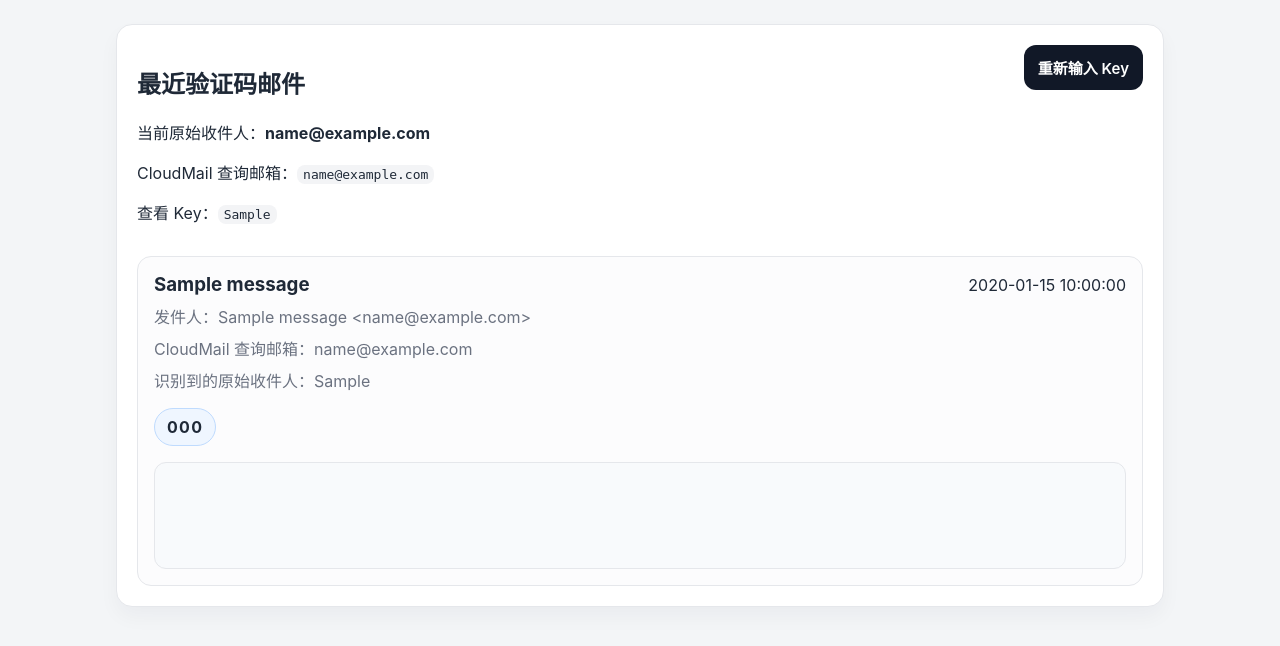
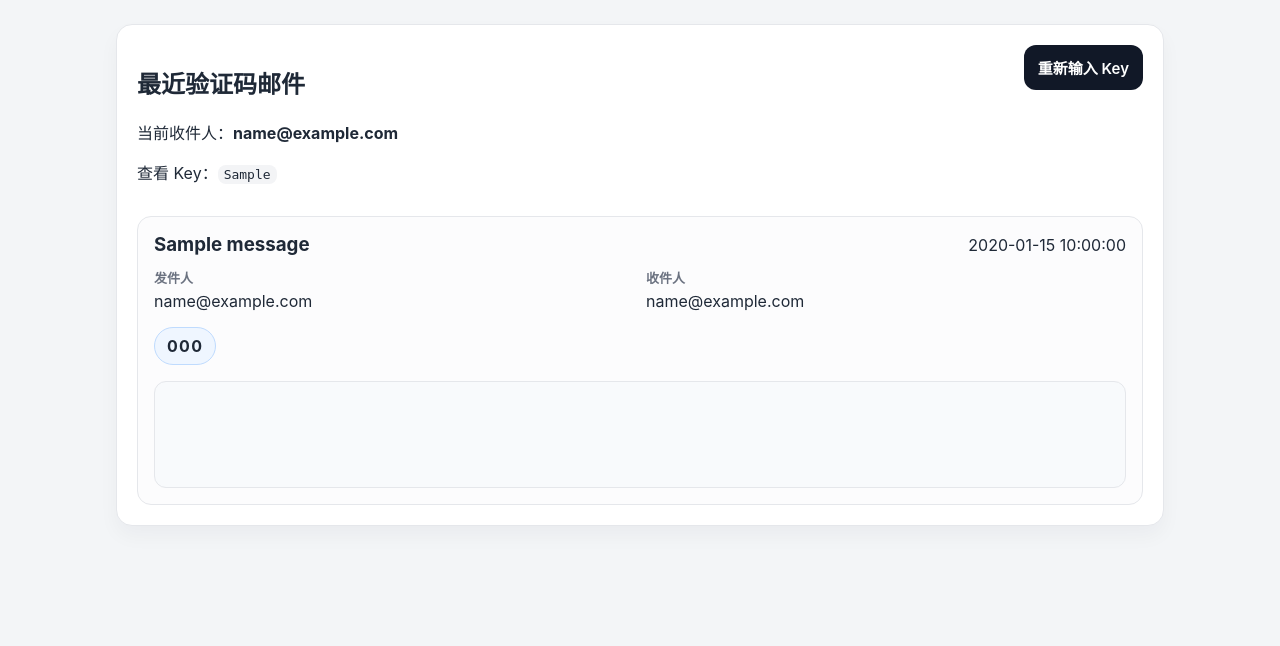
Before and after one commit to moeacgx/cloudmail-key-panel, a FastAPI app: template app/templates/mailbox.html in a window 1280 px wide. Shown: the part 119-765 px from the top of the page. Run offline with FastAPI, Linux system fonts and the light colour scheme; the template is opened without the code that fills it: most values are stand-ins (such as "Sample title", 1, 10 or a date in 2020).

Commit message:
Clean mailbox preview and simplify recipient details

```diff
--- a/app/main.py
+++ b/app/main.py
@@ -1,6 +1,7 @@
 from __future__ import annotations
 
 import hmac
+import html
 import json
 import re
 from dataclasses import dataclass
@@ -20,6 +21,23 @@ from app.store import CloudMailSettingsRecord, KeyStore
 
 _TAG_PATTERN = re.compile(r"<[^>]+>")
 _WHITESPACE_PATTERN = re.compile(r"\s+")
+_HTML_LINE_BREAK_PATTERN = re.compile(r"<(?:br|/p|/div|/li|/tr|/td|/th|/h[1-6]|/section|/article|/header|/footer)\b[^>]*>", re.IGNORECASE)
+_HTML_BLOCK_PATTERN = re.compile(r"<(?:p|div|li|tr|td|th|h[1-6]|section|article|header|footer)\b[^>]*>", re.IGNORECASE)
+_HTML_STYLE_SCRIPT_PATTERN = re.compile(r"<(style|script)[^>]*>.*?</\1>", re.IGNORECASE | re.DOTALL)
+_HTML_COMMENT_PATTERN = re.compile(r"<!--.*?-->", re.DOTALL)
+_HTML_SOURCE_HINTS = (
+    "@font-face",
+    ".externalclass",
+    "font-family:",
+    "border-collapse:",
+    "mso-",
+    "-webkit-text-size-adjust",
+    "-ms-text-size-adjust",
+    "<style",
+    "</style",
+    "<table",
+    "<div",
+)
 _EMAIL_PATTERN = r"[A-Z0-9._%+\-]+@[A-Z0-9.\-]+\.[A-Z]{2,}"
 _ORIGINAL_RECIPIENT_PATTERNS = [
     re.compile(
@@ -352,11 +370,47 @@ def _is_admin(request: Request) -> bool:
 
 
 def _build_preview(text_value: str, html_value: str) -> str:
-    text = (text_value or "").strip()
-    if text:
-        return text
-    stripped = _TAG_PATTERN.sub(" ", html_value or "")
-    return _WHITESPACE_PATTERN.sub(" ", stripped).strip()
+    normalized_text = _normalize_plain_preview(text_value)
+    normalized_html = _normalize_html_preview(html_value)
+
+    if normalized_text and not _looks_like_html_source(text_value):
+        return normalized_text
+    if normalized_html:
+        return normalized_html
+    return normalized_text
+
+
+def _normalize_plain_preview(value: str) -> str:
+    if not value:
+        return ""
+
+    normalized = html.unescape(value).replace("\r\n", "\n").replace("\r", "\n")
+    normalized = re.sub(r"[ \t\f\v]+", " ", normalized)
+    normalized = re.sub(r"\n[ \t]+", "\n", normalized)
+    normalized = re.sub(r"\n{3,}", "\n\n", normalized)
+    return normalized.strip()
+
+
+def _normalize_html_preview(value: str) -> str:
+    if not value:
+        return ""
+
+    normalized = html.unescape(value)
+    normalized = _HTML_COMMENT_PATTERN.sub(" ", normalized)
+    normalized = _HTML_STYLE_SCRIPT_PATTERN.sub(" ", normalized)
+    normalized = _HTML_LINE_BREAK_PATTERN.sub("\n", normalized)
+    normalized = _HTML_BLOCK_PATTERN.sub("\n", normalized)
+    normalized = _TAG_PATTERN.sub(" ", normalized)
+    normalized = normalized.replace("\xa0", " ")
+    return _normalize_plain_preview(normalized)
+
+
+def _looks_like_html_source(value: str) -> bool:
+    if not value:
+        return False
+
+    normalized = html.unescape(value).lower()
+    return any(marker in normalized for marker in _HTML_SOURCE_HINTS)
 
 
 def _filter_emails_for_mapping(
--- a/app/static/styles.css
+++ b/app/static/styles.css
@@ -170,6 +170,29 @@ button,
   margin: 8px 0;
 }
 
+.mail-meta-grid {
+  display: grid;
+  gap: 12px;
+  grid-template-columns: repeat(auto-fit, minmax(220px, 1fr));
+  margin: 12px 0 4px;
+}
+
+.mail-meta-item {
+  display: grid;
+  gap: 4px;
+}
+
+.mail-meta-label {
+  color: var(--muted);
+  font-size: 13px;
+  font-weight: 600;
+}
+
+.mail-meta-value {
+  margin: 0;
+  word-break: break-word;
+}
+
 .code-list {
   display: flex;
   gap: 10px;
--- a/app/templates/mailbox.html
+++ b/app/templates/mailbox.html
@@ -8,8 +8,7 @@
     <div class="mailbox-header">
       <div>
         <h2>最近验证码邮件</h2>
-        <p>当前原始收件人：<strong>{{ mapping.recipient_email }}</strong></p>
-        <p>CloudMail 查询邮箱：<code>{{ mapping.query_email }}</code></p>
+        <p>当前收件人：<strong>{{ mapping.recipient_email }}</strong></p>
         <p>查看 Key：<code>{{ mapping.access_key }}</code></p>
       </div>
       <a class="button secondary" href="/">重新输入 Key</a>
@@ -27,11 +26,16 @@
               <h3>{{ item.message.subject or '无主题' }}</h3>
               <span>{{ item.message.create_time }}</span>
             </div>
-            <p class="meta">发件人：{{ item.message.send_name or '未知' }} &lt;{{ item.message.send_email or '未知' }}&gt;</p>
-            <p class="meta">CloudMail 查询邮箱：{{ item.message.to_email }}</p>
-            {% if item.detected_recipients %}
-              <p class="meta">识别到的原始收件人：{{ item.detected_recipients | join('、') }}</p>
-            {% endif %}
+            <div class="mail-meta-grid">
+              <div class="mail-meta-item">
+                <span class="mail-meta-label">发件人</span>
+                <p class="mail-meta-value">{{ item.message.send_email or '未知' }}</p>
+              </div>
+              <div class="mail-meta-item">
+                <span class="mail-meta-label">收件人</span>
+                <p class="mail-meta-value">{{ mapping.recipient_email }}</p>
+              </div>
+            </div>
 
             <div class="code-list">
               {% if item.codes %}
```
Also changed, not shown: tests/test_app.py (+35 -1 lines).
